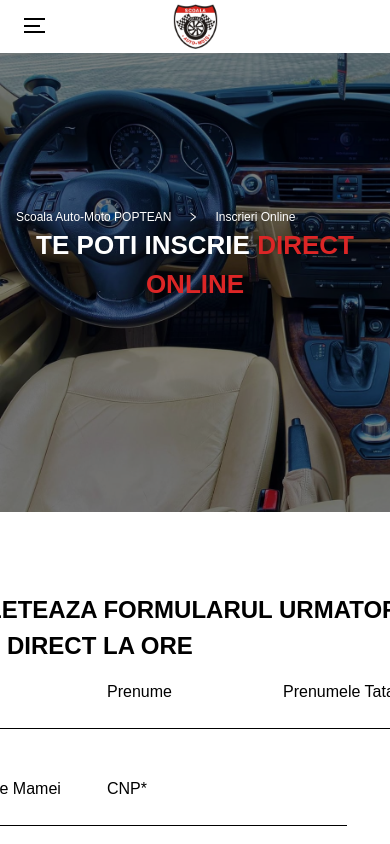
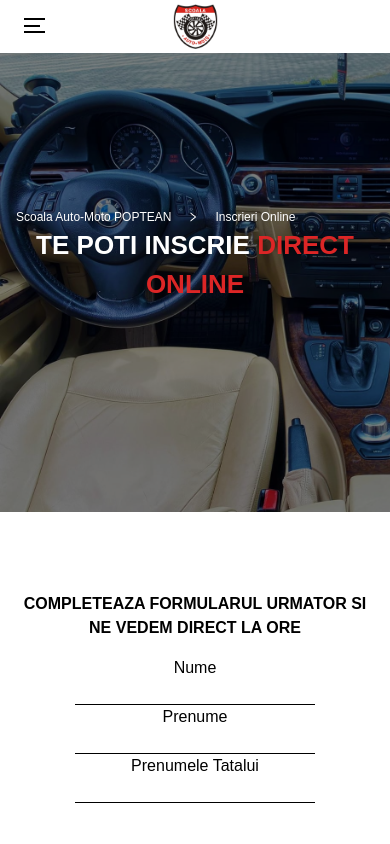
Before and after one commit to PoleacLiviuStefan/Driving-school-with-quizz, a React (Vite) app: page /inscrieri-online in a window 390 px wide. Shown: the top 844 px of the page. Built offline with nearby package versions, Linux system fonts and the light colour scheme.

Commit message:
prototype

```diff
--- a/src/Components/OnlineRegister/OnlineRegister.jsx
+++ b/src/Components/OnlineRegister/OnlineRegister.jsx
@@ -16,13 +16,13 @@ const OnlineRegister = () => {
                 <a className='cursor-pointer'>Inscrieri Online</a>
                 </div>
 
-                    <h2 className='text-[26px] text-center lg:text-left lg:text-[42px] font-extrabold text-white '>TE POTI INSCRIE <span className='text-[#DC2626]'>DIRECT ONLINE</span> </h2>
+                    <h2 className='text-[26px] w-[90%] lg:w-[49rem] text-center lg:text-left lg:text-[42px] font-extrabold text-white '>TE POTI INSCRIE <span className='text-[#DC2626]'>DIRECT ONLINE</span> </h2>
 
                 </div>
                 </div>
-                <div className='mt-[5rem] flex flex-col items-left w-full'>
-                    <h3 className='text-black font-bold w-[35rem] text-[24px] '>COMPLETEAZA FORMULARUL URMATOR SI NE VEDEM DIRECT LA ORE</h3>
-                    <form className='grid grid-cols-3 bg-white p-[1rem] w-full h-full' onSubmit={(e)=>{e.preventDefault()}}>
+                <div className='mt-[5rem] flex flex-col items-center text-center lg:text-left lg:items-start w-full'>
+                    <h3 className='text-black font-bold w-[90%] lg:w-[35rem] text-[16px] lg:text-[24px] '>COMPLETEAZA FORMULARUL URMATOR SI NE VEDEM DIRECT LA ORE</h3>
+                    <form className='flex flex-col items-center lg:grid lg:grid-cols-3 bg-white p-[1rem] w-full h-full' onSubmit={(e)=>{e.preventDefault()}}>
                         <div className='flex flex-col group'>
                             <label className=''>Nume</label>
                             <input className=' border-b-[1px] border-black w-[15rem] !outline-none focus:border-red-500  focus:ring-0' type="text" ></input>
--- a/src/Components/Services/DriverLicense.jsx
+++ b/src/Components/Services/DriverLicense.jsx
@@ -26,7 +26,7 @@ const DriverLicense = () => {
           <a className="cursor-pointer">Obtine Permisul</a>
         </div>
         <div className="flex flex-col items-center">
-          <h2 className="text-[26px]  lg:text-[42px] text-center font-extrabold leading-[1.7rem] lg:leading-[4rem]">
+          <h2 className="text-[26px] w-[90%] lg:w-full  lg:text-[42px] text-center font-extrabold leading-[1.7rem] lg:leading-[4rem]">
             TE AJUTAM SA OBTII{" "}
             <span className="text-red-600">PERMISUL AUTO</span>{" "}
           </h2>
```
